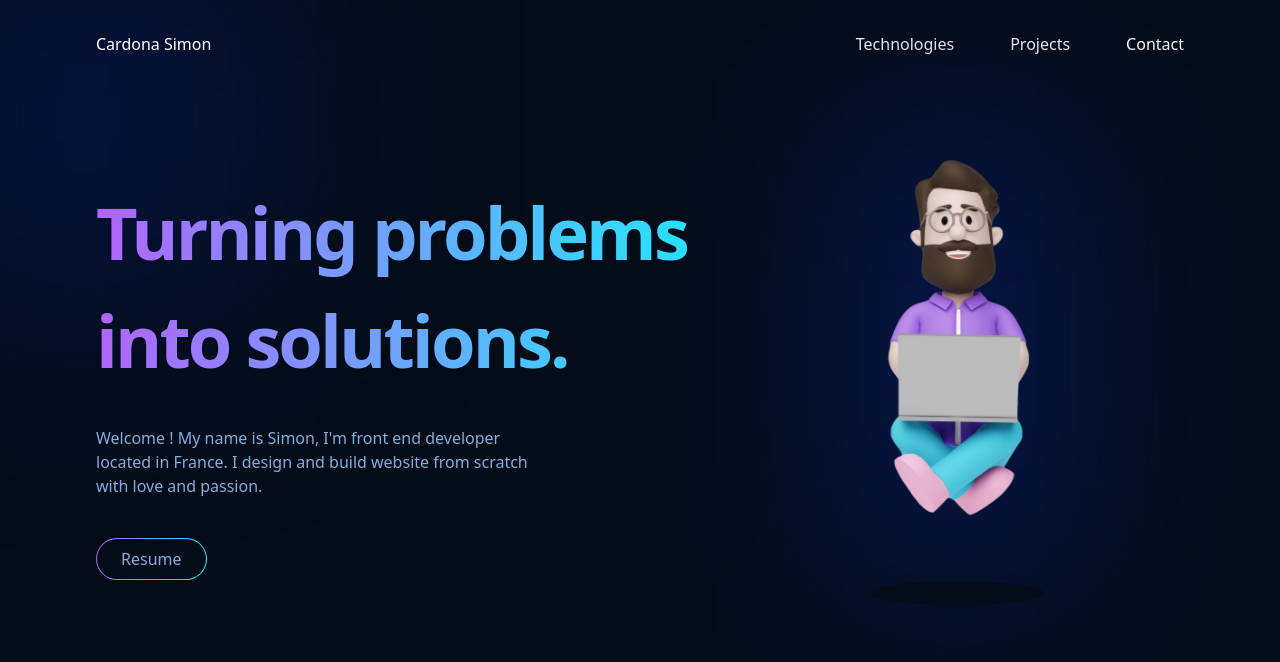
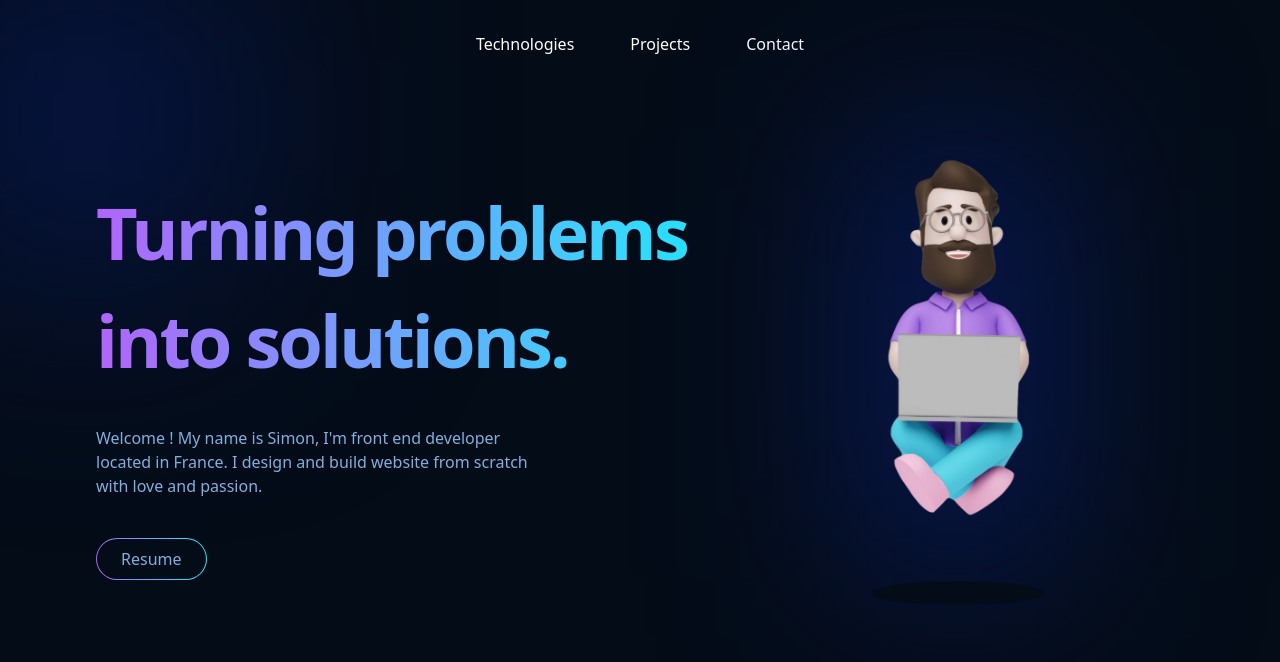
Before and after one commit to simoncdn/Portfolio, a React (Vite) app: page / in a window 1280 px wide. Shown: the top 662 px of the page. Built offline with nearby package versions, Linux system fonts and the light colour scheme.

Commit message:
✏️ F01 : NAVBAR > delete leftside name

```diff
--- a/src/containers/header/Header.jsx
+++ b/src/containers/header/Header.jsx
@@ -4,13 +4,12 @@ import styles from "../../style";
 
 export default function Header() {
   return (
-    <header className={`${styles.boxWidth} ${styles.flexCenter}`}>
+    <header className={`${styles.boxWidth} ${styles.fl}`}>
       <div className="gradient__bg sm:w-[300px] sm:h-[300px] w-[150px] h-[150px]  blur-[120px] -top-[5%] -left-[5%]"></div>
 
       <div
-        className={`${styles.boxWidth} ${styles.paddingX} py-8 flex justify-between relative`}
+        className={`${styles.boxWidth} ${styles.paddingX} py-8 flex sm:justify-center justify-end relative`}
       >
-        <h4 className="text-white text-mediumTxt">Cardona Simon</h4>
         <Navbar />
       </div>
     </header>
```
